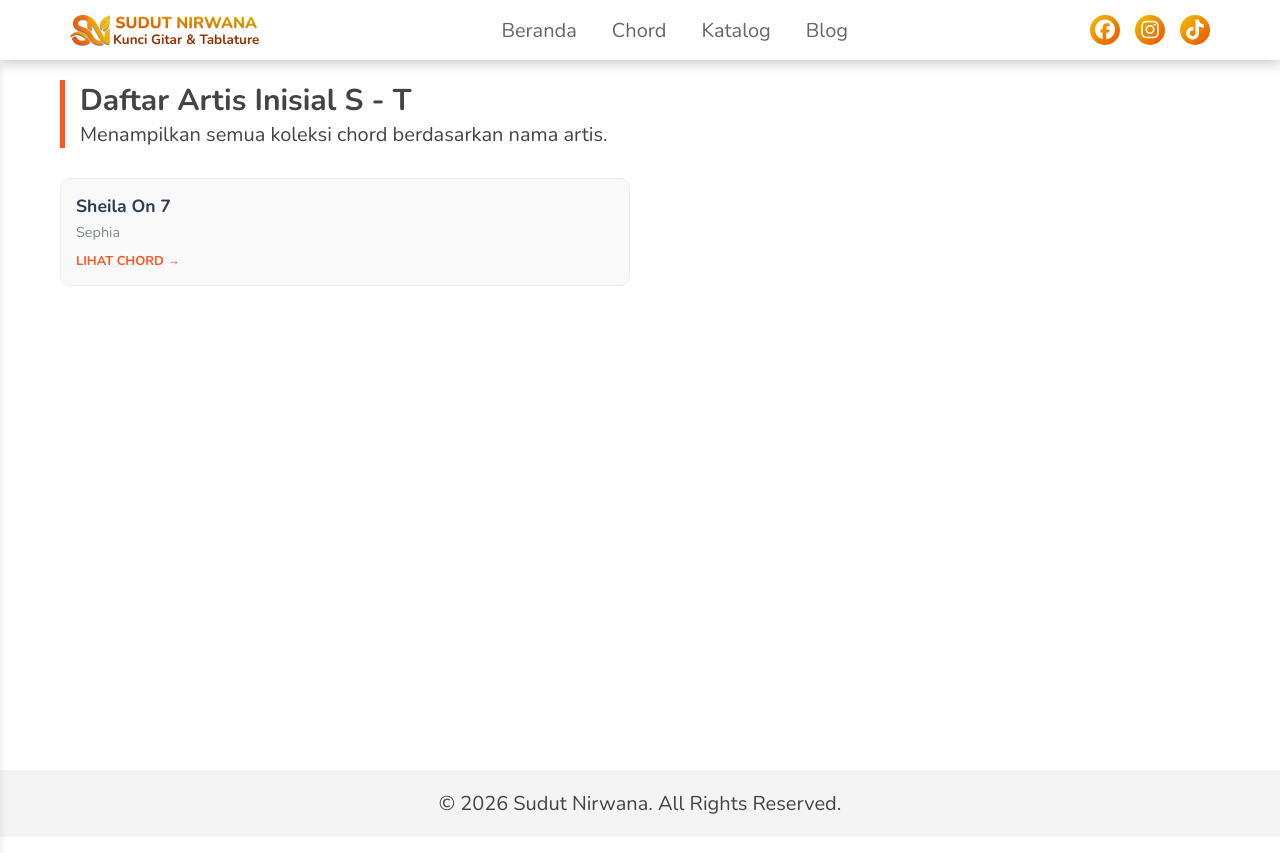
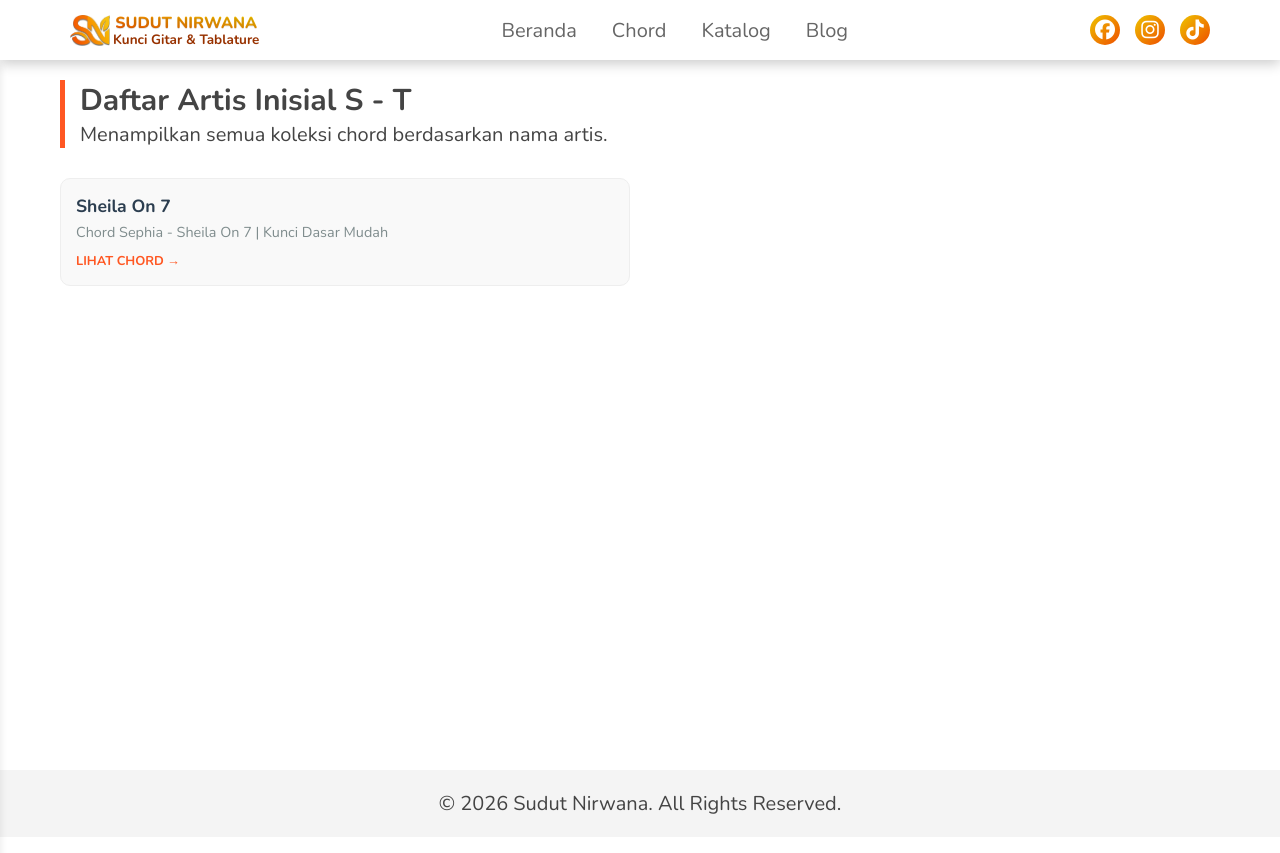
Before and after one commit to sudut-nirwana/sudut-nirwana-main, a Jekyll site: the page built from artis/s-t.md, in a window 1280 px wide. Shown: the top 853 px of the page. Built offline with Jekyll 4.4.1, drawn with Linux system fonts in a browser that asks for light colours.

Commit message:
Update shepia-shela-on-7.md

```diff
--- a/_chord/shepia-shela-on-7.md
+++ b/_chord/shepia-shela-on-7.md
@@ -1,23 +1,10 @@
 ---
 layout: chord
-title: "Sephia"
+title: "Chord Sephia - Sheila On 7 | Kunci Dasar Mudah"
 artist: "Sheila On 7"
 genre: "Pop"
-video_id: mZp59W2Y_Y8
+video_id: "mZp59W2Y_Y8"
+chords: ["Am", "D", "G", "C"]
 viral: true
 popular: true
 ---
-
-[Intro]
-Am     D     G     C
-Am     D     G
-
-[Verse 1]
-Am            D
-Hey, Sephia...
-G                  C
-Malam ini ku takkan datang
-Am             D            G
-Mencoba tuk berpaling sayang
-             G
-Dari cintamu...
```
